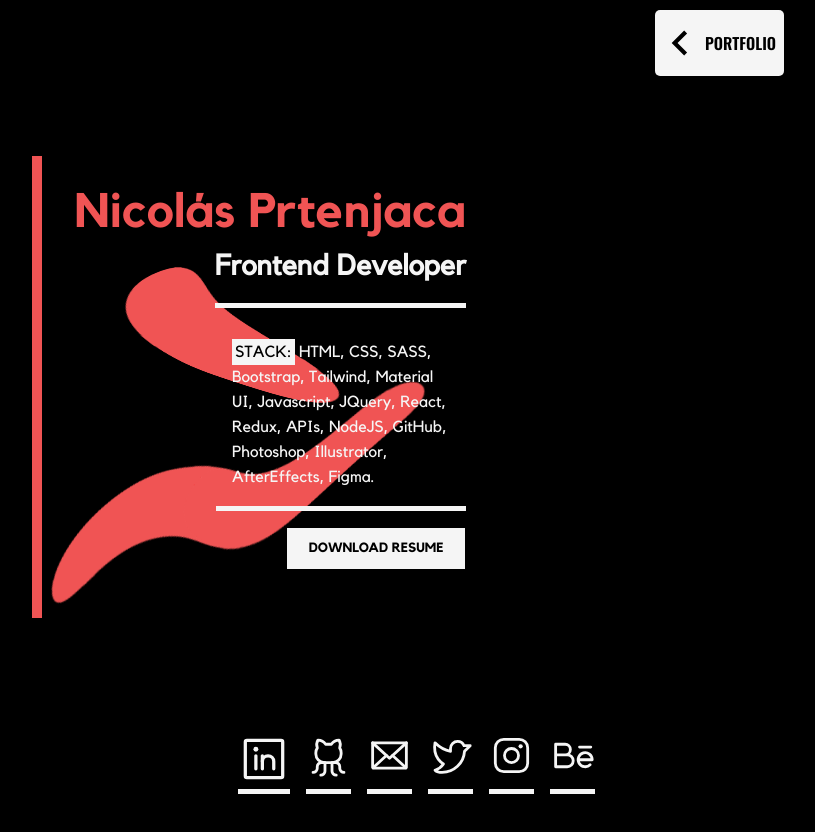
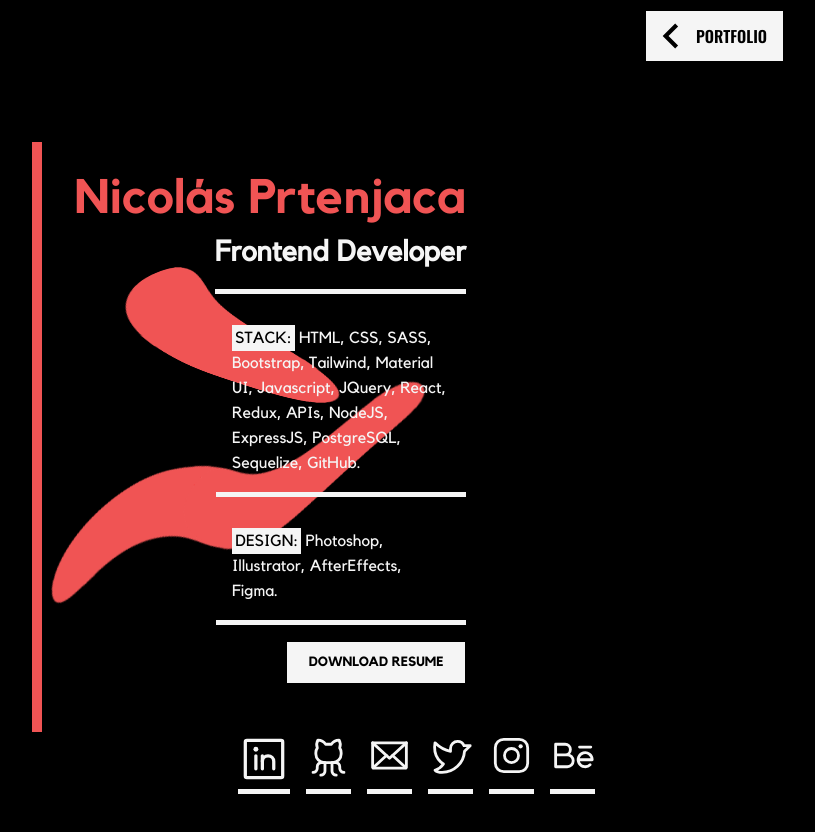
Before and after one commit to nicoprten/NP-Portfolio, a React (Create React App) app: page / in a window 1280 px wide. Shown: the top 832 px of the page, without its empty margins (224-1039 px from the left). Built offline with nearby package versions, Linux system fonts and the light colour scheme.

Commit message:
Fixing styles 01

```diff
--- a/src/components/Menu/Menu.scss
+++ b/src/components/Menu/Menu.scss
@@ -14,16 +14,17 @@
         display: flex;
         align-items: center;
         background-color: u.$white;
-        padding: .5em .5em .5em 0;
-        border-radius: 5px;
+        padding-right: 1em;
         box-shadow: inset 0 0 0 0 u.$white;
         color: u.$black;
         transition: ease-out .4s;
+        border: 1px solid u.$black;
         @include u.mobile{
             font-size: .75em;
             padding: 0;
         }
         &:hover{
+            border: 1px solid u.$white;
             color: u.$white;
             box-shadow: inset 180px 0 0 0 u.$black;
             cursor: pointer;
@@ -46,6 +47,8 @@
     display: none;
 }
 .menu-container{
+    background-color: u.$black;
+    border: 1px solid u.$red;
     animation: fadeInAnimation .4s linear;
     color: u.$white;
     margin: 0 auto;
@@ -57,7 +60,8 @@
         margin: 1em auto 4em auto;
     }
     h2{
-        border-top: 5px solid u.$white;
+        border-top: 1px solid u.$red;
+        color: u.$red;
         font-family: 'KollektifBold';
         margin: .5em 0 .5em 2em;
         padding-top: .5em;
@@ -71,13 +75,14 @@
         color: u.$white;
         list-style-type: none;
         display: flex;
+        gap: 1em;
         flex-direction: row;
         flex-wrap: wrap;
         align-items: center;
-        justify-content: flex-start;
+        justify-content: center;
         animation: backInRight;
         animation-duration: 1s;
-        height: 75vh;
+        height: 70vh;
         overflow-y: scroll;
         margin: 2em 0;
         &::-webkit-scrollbar{
@@ -88,7 +93,6 @@
             border-radius: 5px;
             border: 2px solid u.$red;
             width: 50%;
-            height: 400px;
             overflow: hidden;
             &:hover .container-code{
                 opacity: 1;
--- a/src/components/ProfileInfo/ProfileInfo.jsx
+++ b/src/components/ProfileInfo/ProfileInfo.jsx
@@ -6,7 +6,8 @@ export default function ProfileInfo({profileActive}){
             <div className="profile-info">
                 <h1>Nicolás Prtenjaca</h1>
                 <h2>Frontend Developer</h2>
-                <p><span>STACK:</span> HTML, CSS, SASS, Bootstrap, Tailwind, Material UI, Javascript, JQuery, React, Redux, APIs, NodeJS, GitHub, Photoshop, Illustrator, AfterEffects, Figma.</p>
+                <p><span>STACK:</span> HTML, CSS, SASS, Bootstrap, Tailwind, Material UI, Javascript, JQuery, React, Redux, APIs, NodeJS, ExpressJS, PostgreSQL, Sequelize, GitHub.</p>
+                <p><span>DESIGN:</span> Photoshop, Illustrator, AfterEffects, Figma.</p>
             </div>
             <div className='container-button'>
                 <button onClick={() => window.open('./nicolas-prtenjaca-cv.pdf')}>DOWNLOAD RESUME</button>
```
